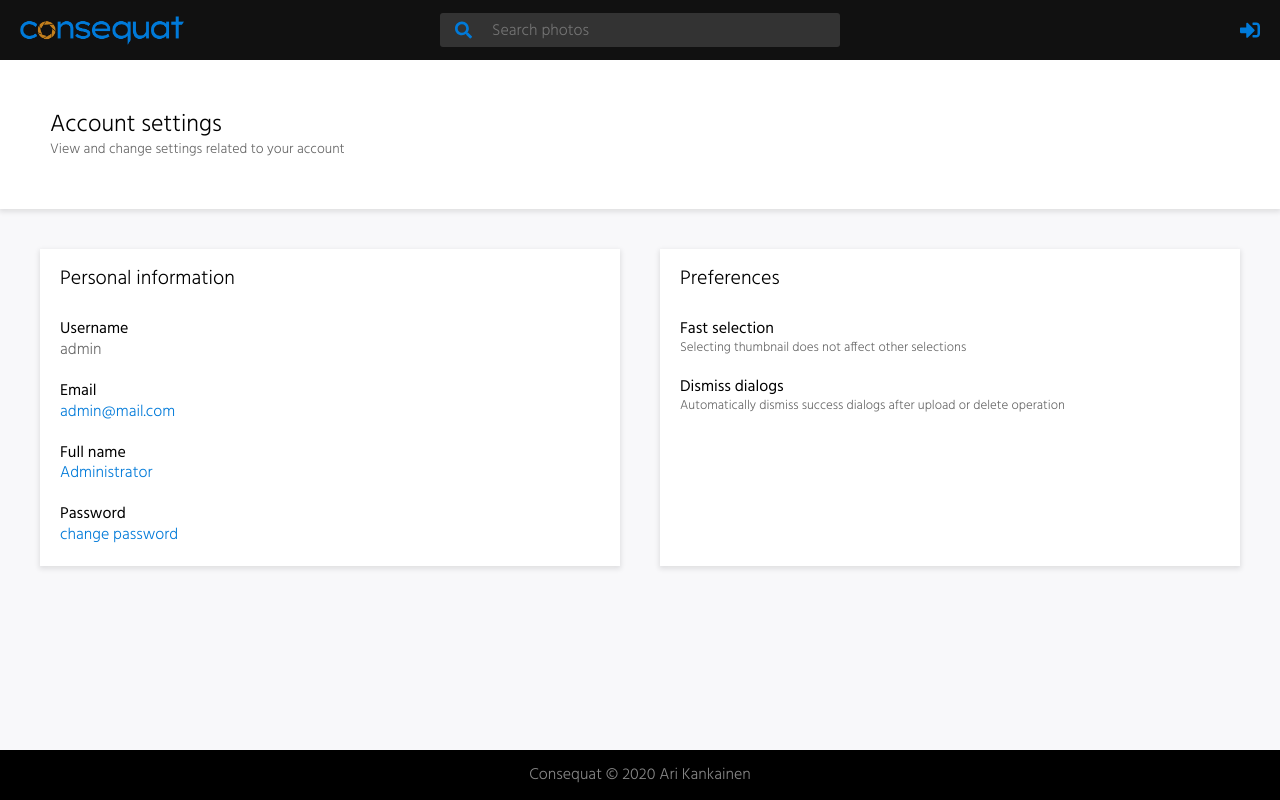
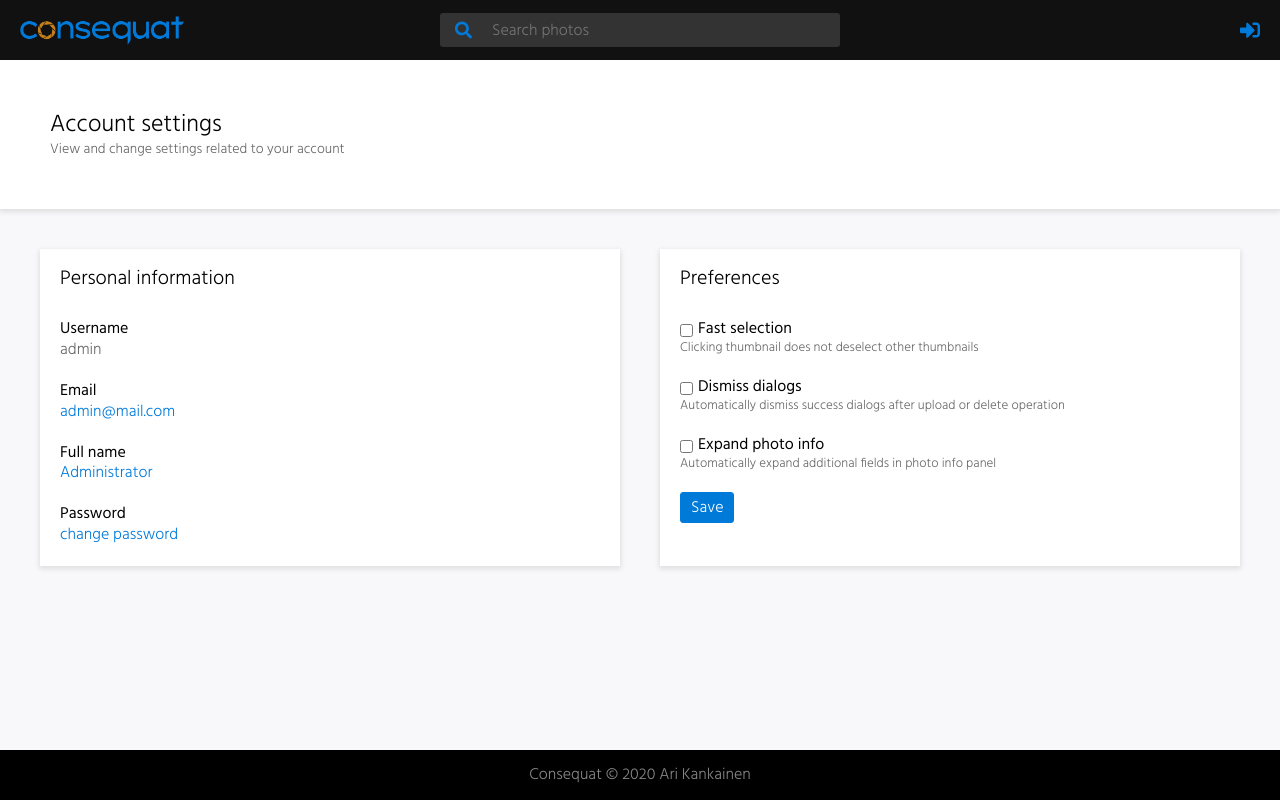
Before and after one commit to arikankainen/consequat-client, a React (Create React App) app: page /account in a window 1280 px wide. Built offline with nearby package versions, Linux system fonts and the light colour scheme; what @apollo/link-context would draw is missing.

Commit message:
accountPagen formia edistetty, lisätty checkboxit

```diff
--- a/src/components/AccountPage/AccountPage.tsx
+++ b/src/components/AccountPage/AccountPage.tsx
@@ -1,4 +1,5 @@
-import React from 'react';
+import React, { useState } from 'react';
+import Button from '../Buttons/Button';
 import TextSetting from './TextSetting';
 import CheckboxSetting from './CheckboxSetting';
 import {
@@ -13,6 +14,15 @@ import {
 } from './style';
 
 const AccountPage = () => {
+  const [fastSelection, setFastSelection] = useState(false);
+  const [dismissDialogs, setDismissDialogs] = useState(false);
+  const [expandInfo, setExpandInfo] = useState(false);
+
+  const handleSubmit = (event: React.FormEvent<HTMLFormElement>) => {
+    event.preventDefault();
+    console.log('submit', fastSelection, dismissDialogs, expandInfo);
+  };
+
   return (
     <OuterContainer>
       <Container>
@@ -24,33 +34,52 @@ const AccountPage = () => {
         <BoxContainer>
           <Box>
             <BoxTopic>Personal information</BoxTopic>
-            <TextSetting name="Username" value="admin" />
+            <TextSetting label="Username" value="admin" />
             <TextSetting
-              name="Email"
+              label="Email"
               value="admin@mail.com"
               onClick={() => console.log('change email')}
             />
             <TextSetting
-              name="Full name"
+              label="Full name"
               value="Administrator"
               onClick={() => console.log('change name')}
             />
             <TextSetting
-              name="Password"
+              label="Password"
               value="change password"
               onClick={() => console.log('change password')}
             />
           </Box>
           <Box>
             <BoxTopic>Preferences</BoxTopic>
-            <form>
+            <form onSubmit={handleSubmit}>
               <CheckboxSetting
-                name="Fast selection"
-                description="Selecting thumbnail does not affect other selections"
+                name="fastSelection"
+                label="Fast selection"
+                description="Clicking thumbnail does not deselect other thumbnails"
+                checked={fastSelection}
+                onChange={() => setFastSelection(!fastSelection)}
               />
               <CheckboxSetting
-                name="Dismiss dialogs"
+                name="dismissDialogs"
+                label="Dismiss dialogs"
                 description="Automatically dismiss success dialogs after upload or delete operation"
+                checked={dismissDialogs}
+                onChange={() => setDismissDialogs(!dismissDialogs)}
+              />
+              <CheckboxSetting
+                name="expandInfo"
+                label="Expand photo info"
+                description="Automatically expand additional fields in photo info panel"
+                checked={expandInfo}
+                onChange={() => setExpandInfo(!expandInfo)}
+              />
+              <Button
+                text="Save"
+                type="submit"
+                onClick={() => void 0}
+                margin={[20, 0, 0, 0]}
               />
             </form>
           </Box>
--- a/src/components/AccountPage/CheckboxSetting.tsx
+++ b/src/components/AccountPage/CheckboxSetting.tsx
@@ -1,18 +1,33 @@
 import React from 'react';
-import { SettingContainer, SettingText, SettingDescription } from './style';
+import {
+  SettingContainer,
+  SettingLabel,
+  SettingDescription,
+  Checkbox,
+  CheckboxContainer,
+} from './style';
 
 interface CheckboxSettingProps {
   name: string;
+  label: string;
   description: string;
+  checked: boolean;
+  onChange: () => void;
 }
 
 const CheckboxSetting: React.FC<CheckboxSettingProps> = ({
   name,
+  label,
   description,
+  checked,
+  onChange,
 }) => {
   return (
     <SettingContainer>
-      <SettingText>{name}</SettingText>
+      <CheckboxContainer>
+        <Checkbox name={name} checked={checked} onChange={onChange} />
+        <SettingLabel htmlFor={name}>{label}</SettingLabel>
+      </CheckboxContainer>
       <SettingDescription>{description}</SettingDescription>
     </SettingContainer>
   );
--- a/src/components/AccountPage/TextSetting.tsx
+++ b/src/components/AccountPage/TextSetting.tsx
@@ -1,20 +1,20 @@
 import React from 'react';
-import { SettingContainer, SettingText, SettingValue, Link } from './style';
+import { SettingContainer, SettingLabel, SettingValue, Link } from './style';
 
 interface TextSettingProps {
-  name: string;
+  label: string;
   value: string;
   onClick?: () => void;
 }
 
 const TextSetting: React.FC<TextSettingProps> = ({
-  name,
+  label,
   value,
   onClick: onValueClick,
 }) => {
   return (
     <SettingContainer>
-      <SettingText>{name}</SettingText>
+      <SettingLabel>{label}</SettingLabel>
       {onValueClick ? (
         <SettingValue>
           <Link onClick={onValueClick}>{value}</Link>
--- a/src/components/AccountPage/style.ts
+++ b/src/components/AccountPage/style.ts
@@ -100,7 +100,7 @@ export const SettingContainer = styled.div`
   margin-top: 20px;
 `;
 
-export const SettingText = styled.div`
+export const SettingLabel = styled.label`
   color: #000;
   font-weight: 400;
   font-size: 16px;
@@ -127,3 +127,12 @@ export const Link = styled.span`
     color: var(--accent-color-2-hover);
   }
 `;
+
+export const Checkbox = styled.input.attrs({ type: 'checkbox' })`
+  margin-right: 5px;
+  margin-top: 2px;
+`;
+
+export const CheckboxContainer = styled.div`
+  display: flex;
+`;
--- a/src/components/Buttons/Button.tsx
+++ b/src/components/Buttons/Button.tsx
@@ -15,6 +15,7 @@ export enum ButtonContentAlign {
 
 interface ContainerProps {
   width?: number;
+  margin?: [number, number, number, number];
   contentAlign?: ButtonContentAlign;
   backColor?: ButtonColor;
 }
@@ -59,25 +60,35 @@ const Container = styled.button<ContainerProps>`
     }
   }
 
-  ${(props) =>
+  ${props =>
+    props.margin &&
+    css`
+      margin:
+        ${props.margin[0]}px
+        ${props.margin[1]}px
+        ${props.margin[2]}px
+        ${props.margin[3]}px;
+  `}
+
+  ${props =>
     props.width &&
     css`
       min-width: ${props.width}px;
   `}
 
-  ${(props) =>
+  ${props =>
     props.contentAlign === ButtonContentAlign.left &&
     css`
       justify-content: flex-start;
   `}
 
-  ${(props) =>
+  ${props =>
     props.contentAlign === ButtonContentAlign.right &&
     css`
       justify-content: flex-end;
   `}
 
-  ${(props) =>
+  ${props =>
     props.backColor === ButtonColor.white &&
     css`
       border: 1px solid var(--accent-color-2);
@@ -101,7 +112,7 @@ const Container = styled.button<ContainerProps>`
       }
   `}
 
-  ${(props) =>
+  ${props =>
     props.backColor === ButtonColor.black &&
     css`
       border: 1px solid #444;
@@ -137,7 +148,7 @@ interface TextProps {
 const RequiredText = styled.div<TextProps>`
   margin-top: 1px;
 
-  ${(props) =>
+  ${props =>
     props.icon &&
     css`
       margin-left: 8px;
@@ -149,7 +160,7 @@ interface OptionalTextProps {
 }
 
 const OptionalText = styled(RequiredText)<OptionalTextProps>`
-  ${(props) =>
+  ${props =>
     props.breakPoint &&
     css`
       @media screen and (max-width: ${props.breakPoint}) {
@@ -167,11 +178,12 @@ interface ButtonProps {
   textRequired?: boolean;
   breakPoint?: string;
   contentAlign?: ButtonContentAlign;
+  margin?: [number, number, number, number];
   onClick: () => void;
   type?: 'button' | 'submit' | 'reset' | undefined;
 }
 
-const Button: React.FC<ButtonProps> = (props) => {
+const Button: React.FC<ButtonProps> = props => {
   return (
     <Container
       type={props.type}
@@ -179,6 +191,7 @@ const Button: React.FC<ButtonProps> = (props) => {
       width={props.width}
       contentAlign={props.contentAlign}
       backColor={props.color}
+      margin={props.margin}
       onClick={props.onClick}
     >
       {props.icon && <props.icon />}
```
